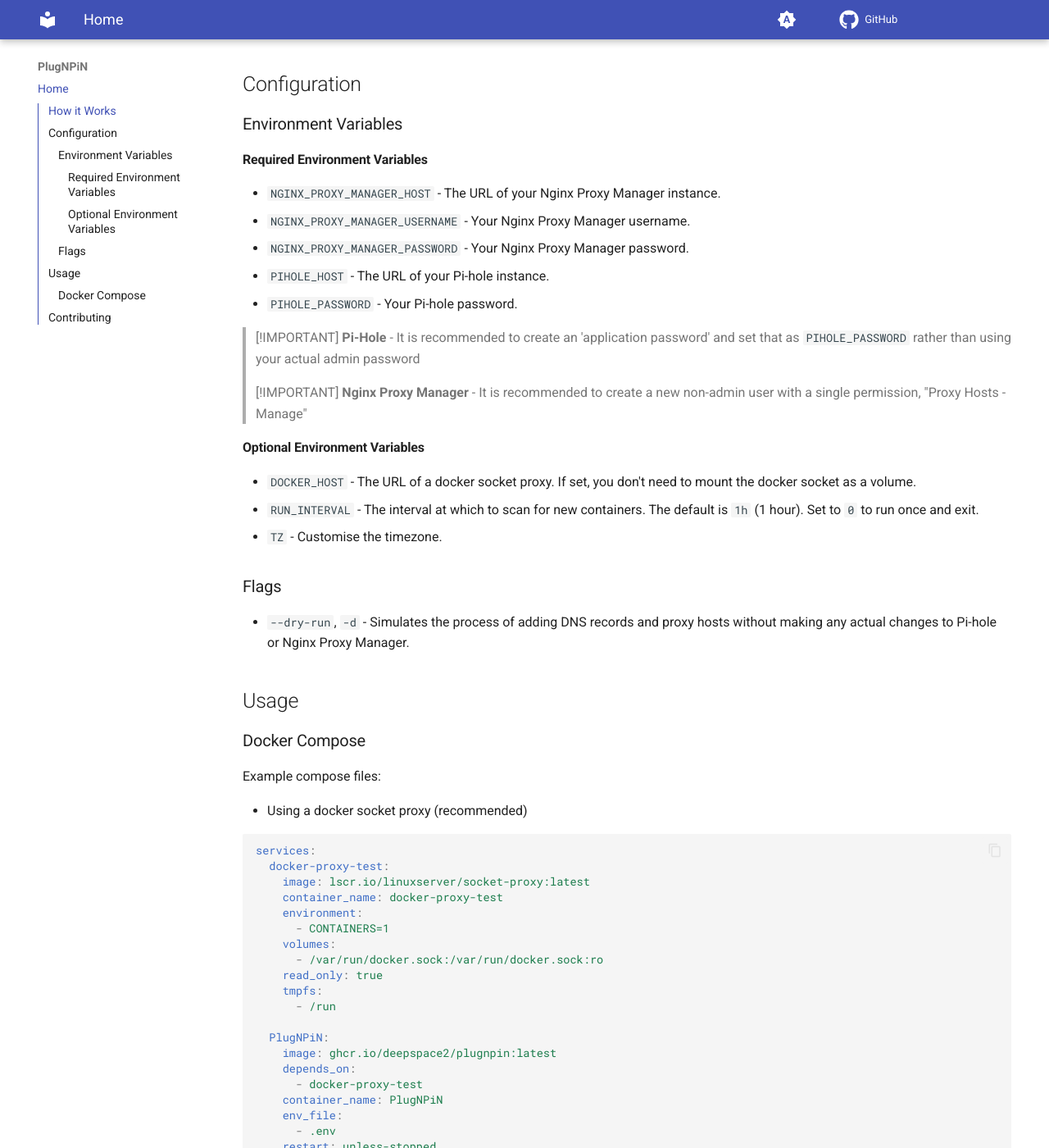
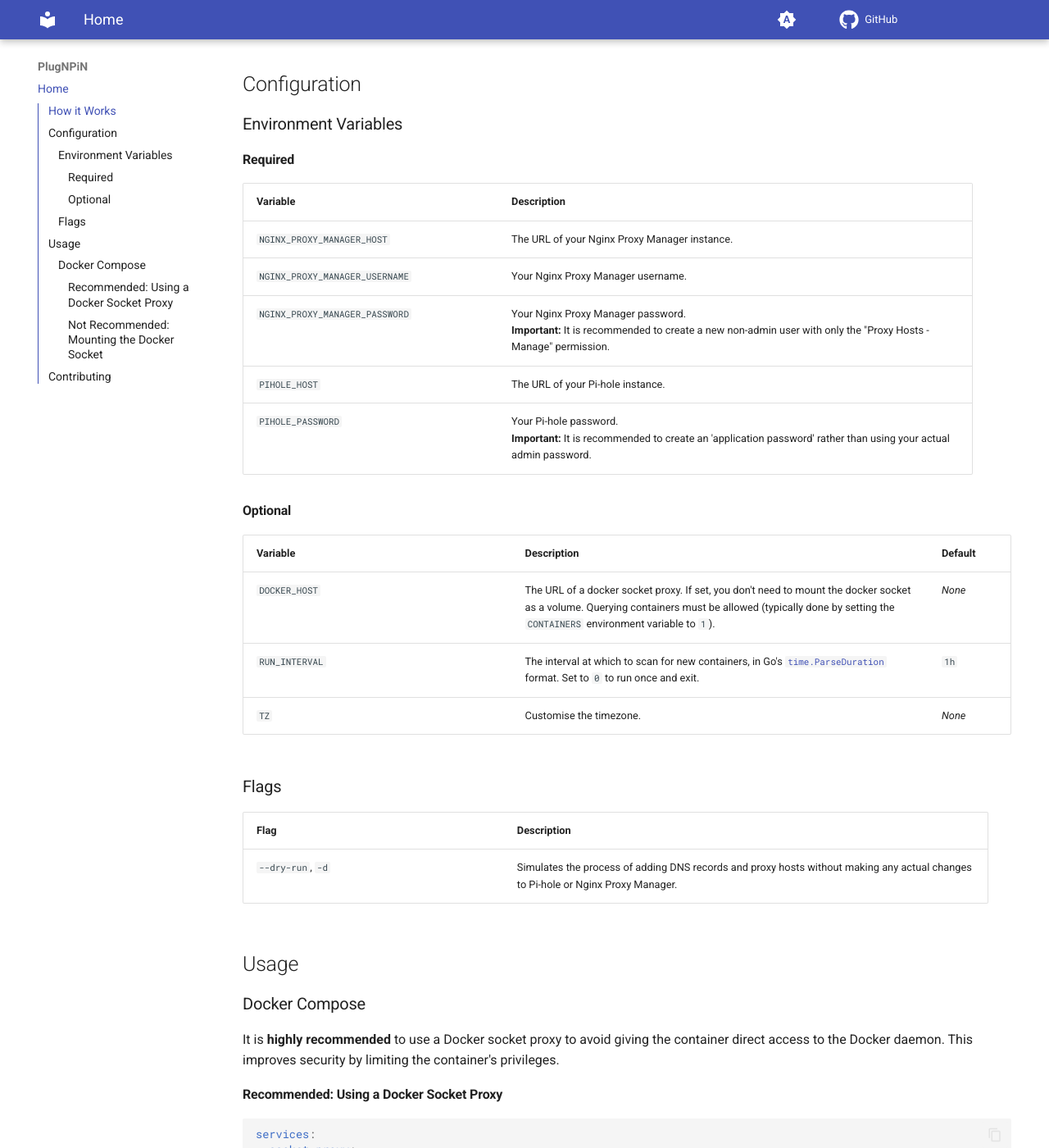
Before and after one commit to DeepSpace2/PlugNPiN, an MkDocs documentation site: the page built from docs/index.md, in a window 1280 px wide and 1400 px high, scrolled down 596 px. Shown: the whole window at 82% size. Built offline with MkDocs 1.6.1 and Material for MkDocs 9.7.7, drawn with Linux system fonts in a browser that asks for light colours; comment, search, counter and statistics services are not loaded; some of the changed text lies outside the part shown.

Commit message:
docs: improved docs

````diff
--- a/docs/index.md
+++ b/docs/index.md
@@ -26,44 +26,45 @@ When a container with these labels is found, PlugNPiN will:
 
 ### Environment Variables
 
-#### Required Environment Variables
+#### Required
 
-- `NGINX_PROXY_MANAGER_HOST` - The URL of your Nginx Proxy Manager instance.
-- `NGINX_PROXY_MANAGER_USERNAME` - Your Nginx Proxy Manager username.
-- `NGINX_PROXY_MANAGER_PASSWORD` - Your Nginx Proxy Manager password.
-- `PIHOLE_HOST` - The URL of your Pi-hole instance.
-- `PIHOLE_PASSWORD` - Your Pi-hole password.
+| Variable {: style="width:35%" } | Description |
+|---|---|
+| `NGINX_PROXY_MANAGER_HOST` | The URL of your Nginx Proxy Manager instance. |
+| `NGINX_PROXY_MANAGER_USERNAME` | Your Nginx Proxy Manager username. |
+| `NGINX_PROXY_MANAGER_PASSWORD` | Your Nginx Proxy Manager password. <br> **Important:** It is recommended to create a new non-admin user with only the "Proxy Hosts - Manage" permission. |
+| `PIHOLE_HOST` | The URL of your Pi-hole instance. |
+| `PIHOLE_PASSWORD` | Your Pi-hole password. <br> **Important:** It is recommended to create an 'application password' rather than using your actual admin password. |
 
-> [!IMPORTANT]
-> **Pi-Hole** - It is recommended to create an 'application password' and set that as `PIHOLE_PASSWORD` rather than using your actual admin password
+#### Optional
 
-> [!IMPORTANT]
-> **Nginx Proxy Manager** - It is recommended to create a new non-admin user with a single permission, "Proxy Hosts - Manage"
-
-#### Optional Environment Variables
-
-- `DOCKER_HOST` - The URL of a docker socket proxy. If set, you don't need to mount the docker socket as a volume.
-- `RUN_INTERVAL` - The interval at which to scan for new containers. The default is `1h` (1 hour). Set to `0` to run once and exit.
-- `TZ` - Customise the timezone.
+| Variable {: style="width:35%" } | Description | Default {: style="width:10%" } |
+|---|---|---|
+| `DOCKER_HOST` | The URL of a docker socket proxy. If set, you don't need to mount the docker socket as a volume. Querying containers must be allowed (typically done by setting the `CONTAINERS` environment variable to `1`). | *None* |
+| `RUN_INTERVAL` | The interval at which to scan for new containers, in Go's [`time.ParseDuration`](https://go.dev/pkg/time/#ParseDuration) format. Set to `0` to run once and exit. | `1h` |
+| `TZ` | Customise the timezone. | *None* |
 
 ### Flags
 
-- `--dry-run`, `-d` - Simulates the process of adding DNS records and proxy hosts without making any actual changes to Pi-hole or Nginx Proxy Manager.
+| Flag {: style="width:35%" } | Description |
+|---|---|
+| `--dry-run`, `-d` | Simulates the process of adding DNS records and proxy hosts without making any actual changes to Pi-hole or Nginx Proxy Manager. |
 
 ## Usage
 
 ### Docker Compose
 
-Example compose files:
+It is **highly recommended** to use a Docker socket proxy to avoid giving the container direct access to the Docker daemon. This improves security by limiting the container's privileges.
 
-- Using a docker socket proxy (recommended)
+#### Recommended: Using a Docker Socket Proxy
 
 ```yaml
 services:
-  docker-proxy-test:
+  socket-proxy:
     image: lscr.io/linuxserver/socket-proxy:latest
-    container_name: docker-proxy-test
+    container_name: socket-proxy
     environment:
+      # Allow access to the container list
       - CONTAINERS=1
     volumes:
       - /var/run/docker.sock:/var/run/docker.sock:ro
@@ -71,25 +72,34 @@ services:
     tmpfs:
       - /run
 
-  PlugNPiN:
+  plugnpin:
     image: ghcr.io/deepspace2/plugnpin:latest
+    container_name: plugnpin
     depends_on:
-      - docker-proxy-test
-    container_name: PlugNPiN
-    env_file:
-      - .env
+      - socket-proxy
+    environment:
+      - DOCKER_HOST=tcp://socket-proxy:2375
+      - NGINX_PROXY_MANAGER_HOST=...
+      - NGINX_PROXY_MANAGER_USERNAME=...
+      - NGINX_PROXY_MANAGER_PASSWORD=...
+      - PIHOLE_HOST=...
+      - PIHOLE_PASSWORD=...
     restart: unless-stopped
 ```
 
-- Not using a docker socket proxy (**NOT** recommended)
+#### Not Recommended: Mounting the Docker Socket
 
 ```yaml
 services:
-  PlugNPiN:
+  plugnpin:
     image: ghcr.io/deepspace2/plugnpin:latest
-    container_name: PlugNPiN
-    env_file:
-      - .env
+    container_name: plugnpin
+    environment:
+      - NGINX_PROXY_MANAGER_HOST=...
+      - NGINX_PROXY_MANAGER_USERNAME=...
+      - NGINX_PROXY_MANAGER_PASSWORD=...
+      - PIHOLE_HOST=...
+      - PIHOLE_PASSWORD=...
     volumes:
       - /var/run/docker.sock:/var/run/docker.sock
     restart: unless-stopped
--- a/mkdocs.yml
+++ b/mkdocs.yml
@@ -44,5 +44,6 @@ markdown_extensions:
   - admonition
   - pymdownx.details
   - pymdownx.superfences
+  - attr_list
 plugins:
   - gh-admonitions
````
Also changed, not shown: other parts of docs/index.md (+1 -1 lines), README.md (+34 -43 lines).
